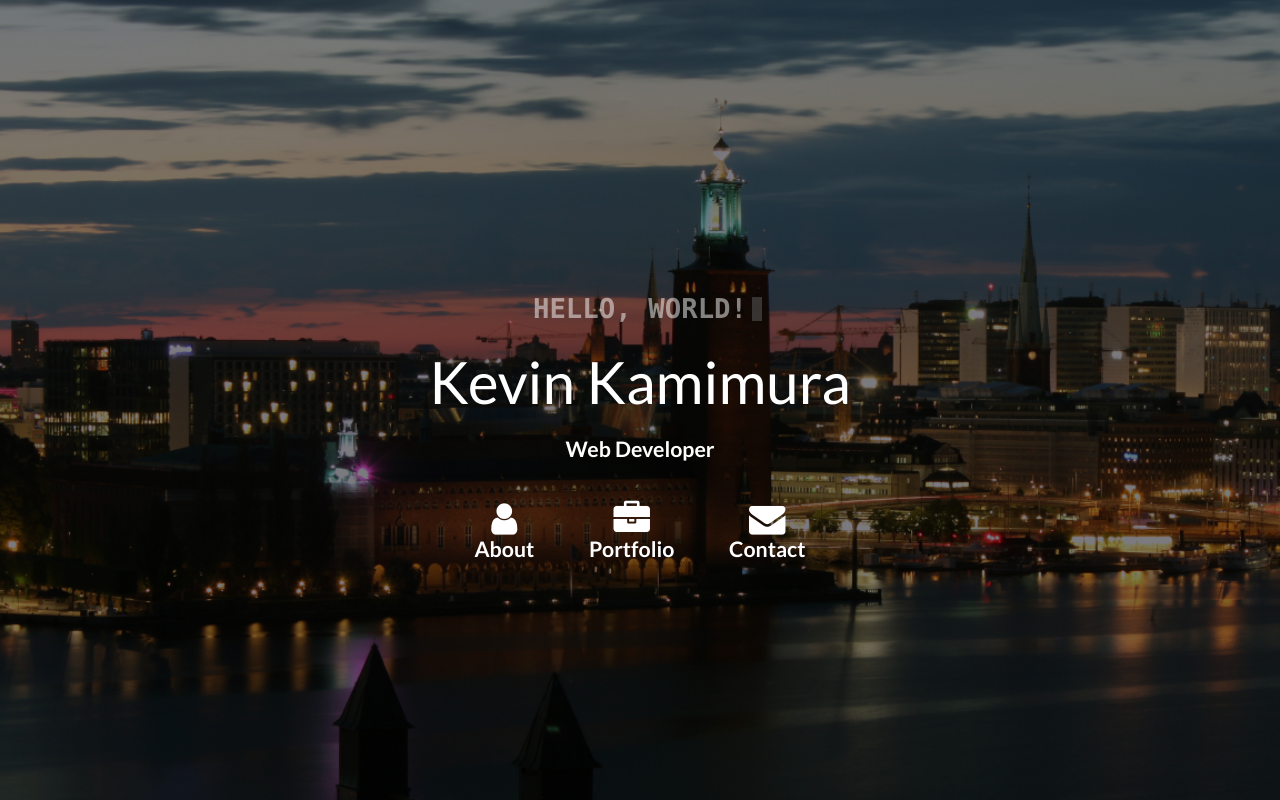
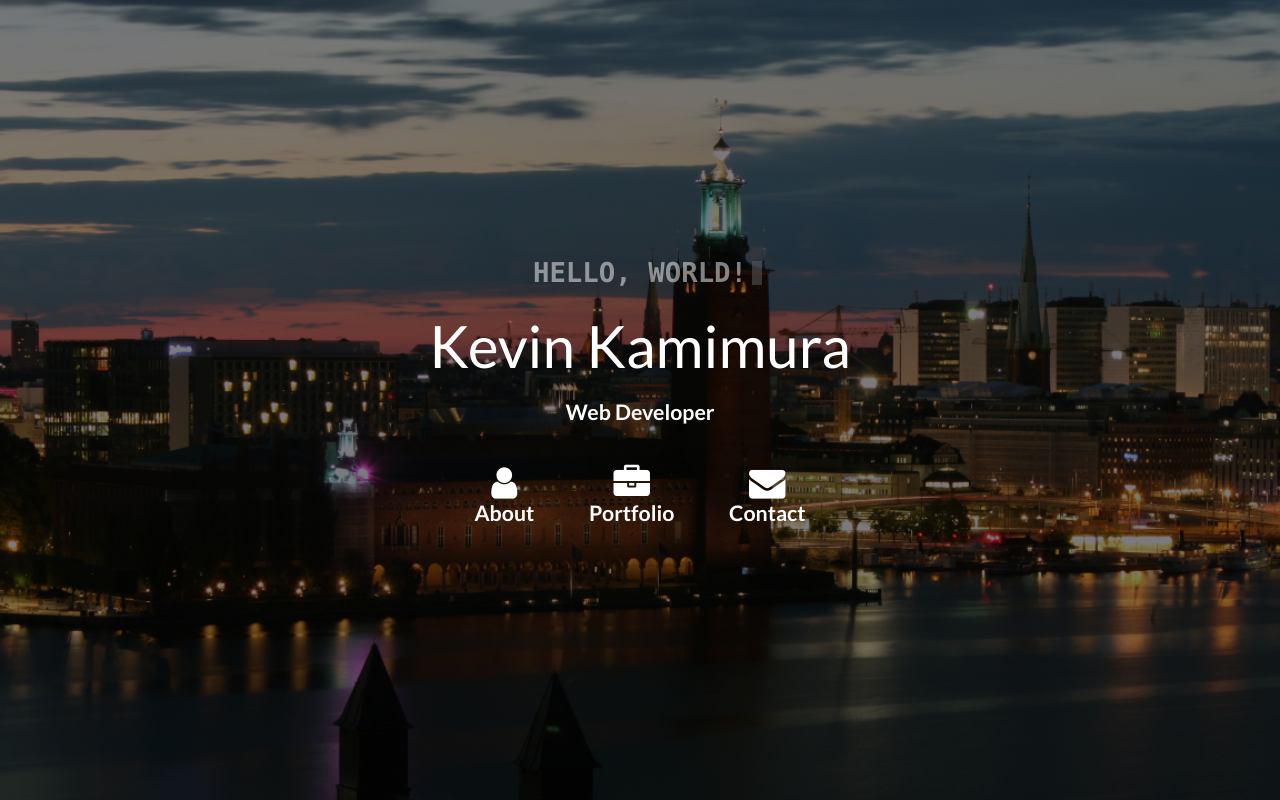
Before and after one commit to kekami/portfolio-website, a React (Create React App) app: page / in a window 1280 px wide. Built offline with nearby package versions, Linux system fonts and the light colour scheme.

Commit message:
Minor CSS edits

```diff
--- a/src/components/Contact.js
+++ b/src/components/Contact.js
@@ -10,15 +10,15 @@ const Contact = () => {
           <hr />
 
           <nav className="nav">
-            <a className="nav__items" to="mailto:kevin.kamimura@live.com">
+            <a className="nav__items" href="mailto:kevin.kamimura@live.com">
               <i className="fa fa-envelope" aria-hidden="true" />
               <h3>Email</h3>
             </a>
-            <a className="nav__items" to="https://github.com/kekami">
+            <a className="nav__items" href="https://github.com/kekami">
               <i className="fa fa-github" aria-hidden="true" />
               <h3>GitHub</h3>
             </a>
-            <a className="nav__items" to="https://www.linkedin.com/in/kevinkamimura/">
+            <a className="nav__items" href="https://www.linkedin.com/in/kevinkamimura/">
               <i className="fa fa-linkedin" aria-hidden="true" />
               <h3>LinkedIn</h3>
             </a>
--- a/src/styles/Home.css
+++ b/src/styles/Home.css
@@ -5,7 +5,7 @@
   background-size: cover;
   background-position: 50%;
   background-blend-mode: multiply;
-  position: relative;
+  position: fixed;
   top: 0;
   left: 0;
   width: 100vw;
@@ -43,11 +43,12 @@
 }
 
 .main {
-  height: calc(100% - 50px);
+  height: calc(100vh - 50px);
   display: flex;
   flex-direction: column;
   justify-content: center;
   padding: 1em;
+  padding-bottom: 5em;
 }
 
 .main h1 {
```
